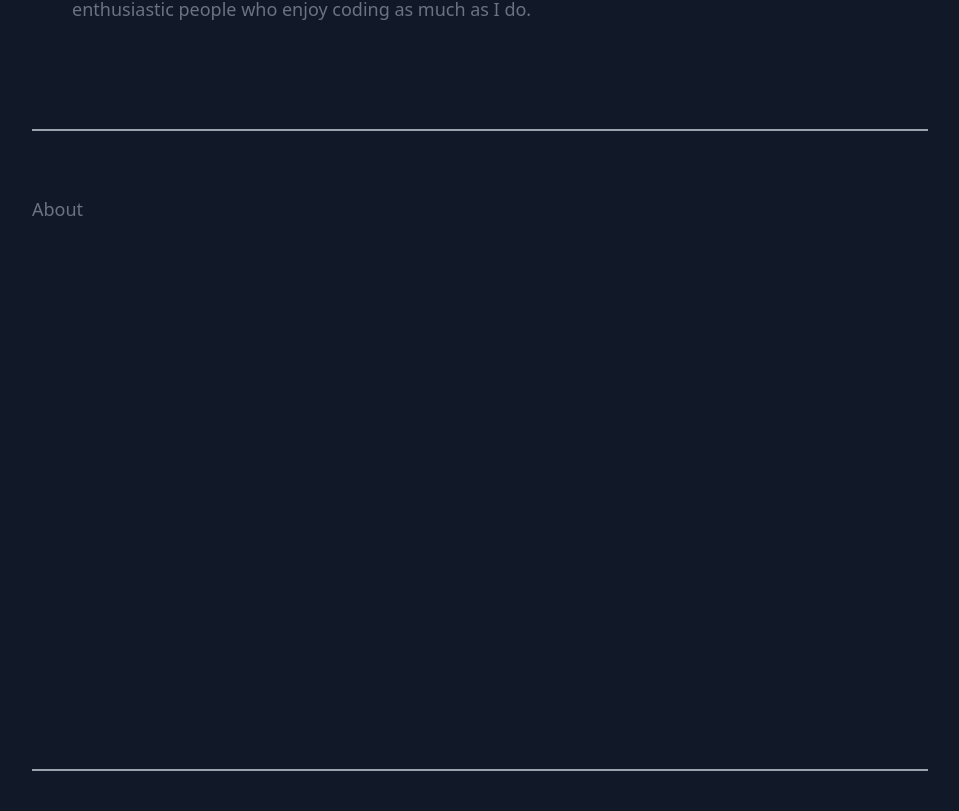
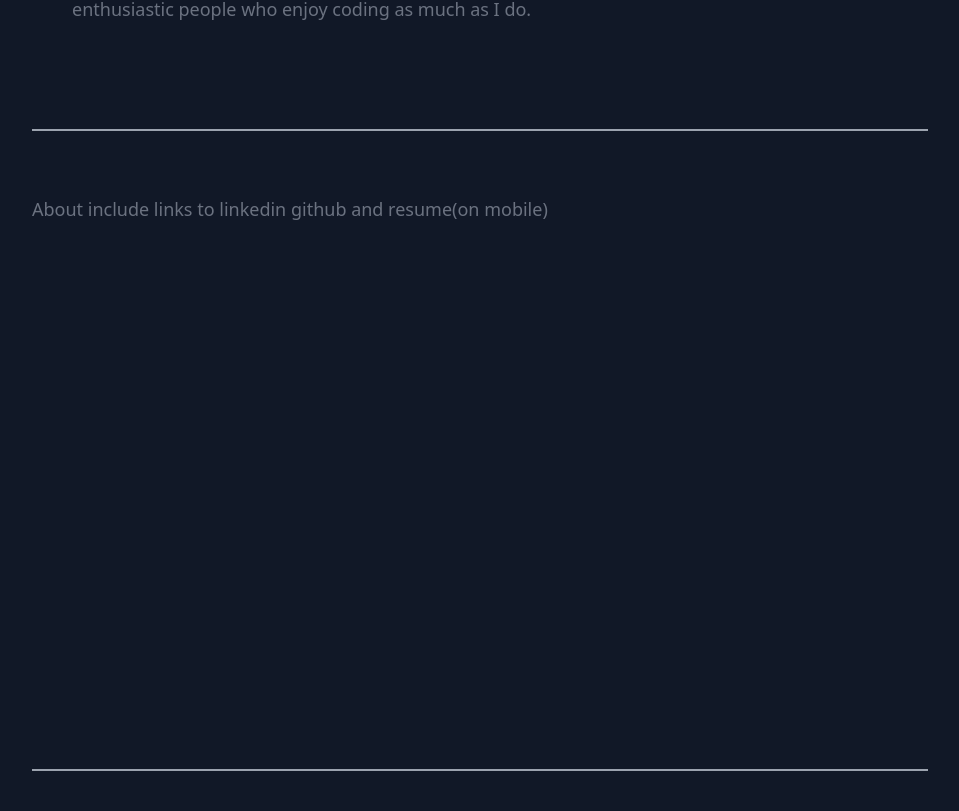
Before and after one commit to NickyAngel/portfolio, a Next.js app: page / in a window 1280 px wide. Shown: the part 509-1320 px from the top of the page, without its empty margins (160-1119 px from the left). Built offline with nearby package versions, Linux system fonts and the light colour scheme.

Commit message:
added note to self in about section

```diff
--- a/components/About.js
+++ b/components/About.js
@@ -1,3 +1,5 @@
 export default function About() {
-  return <>About</>;
+  return (
+    <div>About include links to linkedin github and resume(on mobile)</div>
+  );
 }
```
